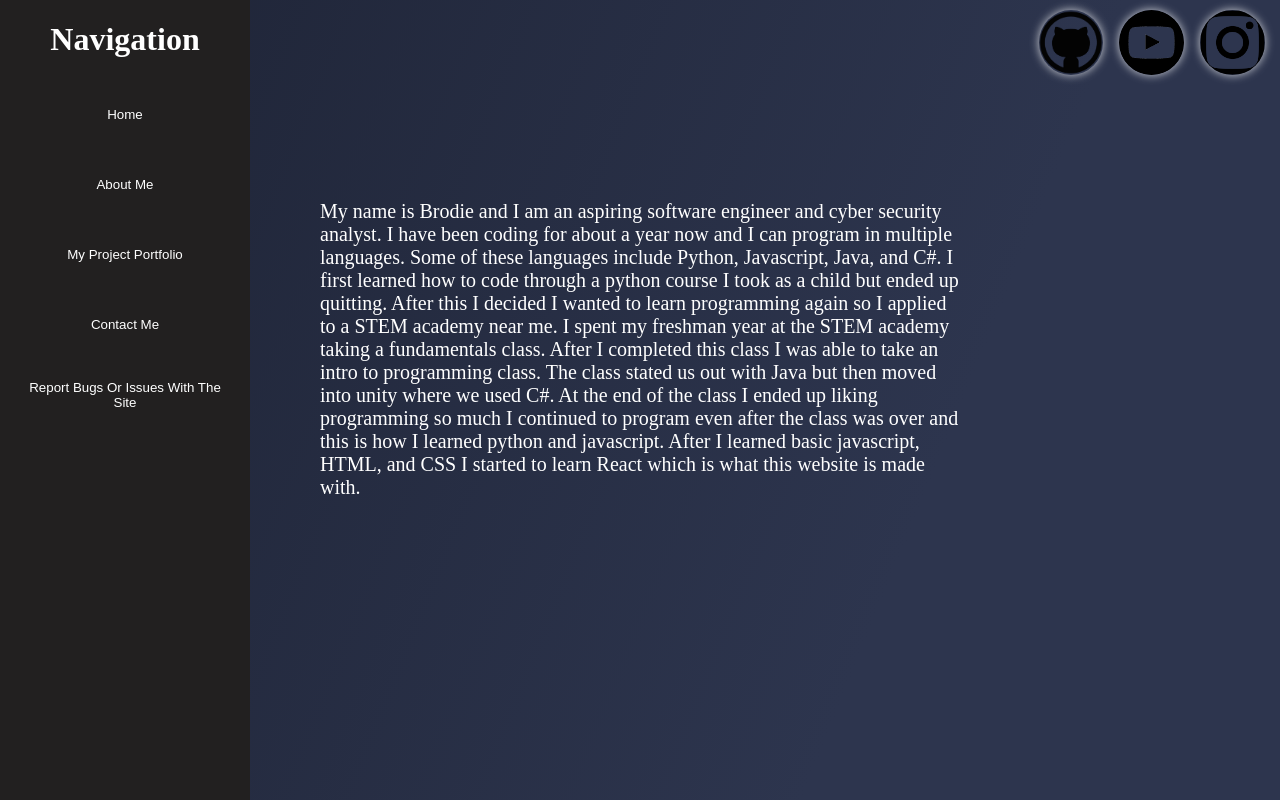
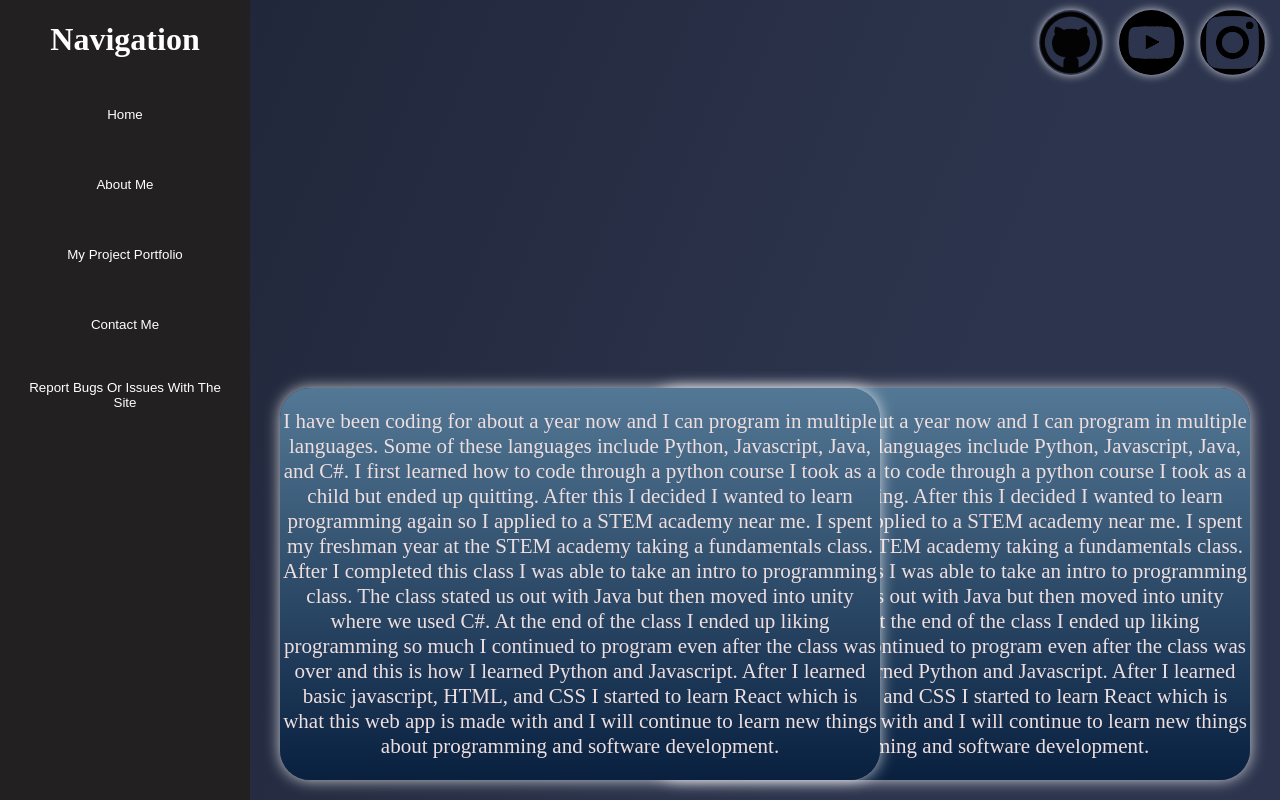
Before and after one commit to lilkahuna/first-app, a React (Create React App) app: page /aboutme in a window 1280 px wide. Built offline with nearby package versions, Linux system fonts and the light colour scheme.

Commit message:
Added more to the about me section

```diff
--- a/src/Components/AboutMe.css
+++ b/src/Components/AboutMe.css
@@ -1,16 +1,50 @@
 .AB-div{
-    display: flex; /* set the display property to flex */
-    justify-content: center; /* center child elements horizontally */
-    align-items: center; /* center child elements vertically */
-    height: 100vh; /* set the height of the container */
-    color: white;
+    margin-bottom: 20px;
+    width: 600px;
+    height: fit-content;
+    border-radius: 30px;
+    background-image: linear-gradient(to top, #09203f 0%, #537895 100%);
+    box-shadow: 0 0 15px rgba(255, 255, 255, 0.781);
+    transition: transform 0.3s;
+    cursor: pointer;
+    display: inline-block;
+    bottom: 0;
+    right: 0;
+    margin-right: 30px;
+    position: fixed;
+}
+
+.CS-div{
+    margin-bottom: 20px;
+    width: 600px;
+    height: fit-content;
+    border-radius: 30px;
+    background-image: linear-gradient(to top, #09203f 0%, #537895 100%);
+    box-shadow: 0 0 15px rgba(255, 255, 255, 0.781);
+    transition: transform 0.3s;
+    cursor: pointer;
+    display: inline-block;
+    bottom: 0;
+    left: 250px;
+    margin-left: 30px;
+    position: fixed;
 
 }
 
+.CS-div:hover{
+    transform: scale(1.01);
+    box-shadow: 0 0 20px rgba(255, 255, 255, 0.781);
+}
+
+.AB-div:hover{
+    transform: scale(1.01);
+    box-shadow: 0 0 20px rgba(255, 255, 255, 0.781);
+}
+
 .text{
-
-    font-size: 20px;
-    width: 50%; /* set the width of the content */
-    height: 50%; /* set the height of the content */
-    text-align: left; /* center the text horizontally within the content */
+    font-size: 21px;
+    text-align: center;
+    background-clip: text;
+    -webkit-background-clip: text;
+    color: rgb(238, 222, 222);
 }
--- a/src/Components/AboutMe.js
+++ b/src/Components/AboutMe.js
@@ -3,11 +3,12 @@ import './AboutMe.css'
 const AboutMe = () =>{
     return(
         <>
+
+
             <div className="AB-div">
 
                 <p className='text'>
 
-                My name is Brodie and I am an aspiring software engineer and cyber security analyst.
                 I have been coding for about a year now and I can program in multiple languages. Some of these languages include Python, Javascript, Java, and C#.
                 I first learned how to code through a python course I took as a child but ended up quitting.
                 After this I decided I wanted to learn programming again so I applied to a STEM academy near me.
@@ -15,12 +16,37 @@ const AboutMe = () =>{
                 After I completed this class I was able to take an intro to programming class.
                 The class stated us out with Java but then moved into unity where we used C#.
                 At the end of the class I ended up liking programming so much I continued to program even after the class was over and
-                this is how I learned python and javascript.
-                After I learned basic javascript, HTML, and CSS I started to learn React which is what this website is made with.
+                this is how I learned Python and Javascript.
+                After I learned basic javascript, HTML, and CSS I started to learn React which is what this web app is made with and I will continue to learn new things about
+                programming and software development.
 
                 </p>
 
             </div>
+
+
+            {/*For testing reasons */}
+            <div className='CS-div'>
+
+                <p className='text'>
+
+                I have been coding for about a year now and I can program in multiple languages. Some of these languages include Python, Javascript, Java, and C#.
+                I first learned how to code through a python course I took as a child but ended up quitting.
+                After this I decided I wanted to learn programming again so I applied to a STEM academy near me.
+                I spent my freshman year at the STEM academy taking a fundamentals class.
+                After I completed this class I was able to take an intro to programming class.
+                The class stated us out with Java but then moved into unity where we used C#.
+                At the end of the class I ended up liking programming so much I continued to program even after the class was over and
+                this is how I learned Python and Javascript.
+                After I learned basic javascript, HTML, and CSS I started to learn React which is what this web app is made with and I will continue to learn new things about
+                programming and software development.
+
+                </p>
+
+            </div>
+
+
+
 
         </>
 
--- a/src/Components/Navbar.css
+++ b/src/Components/Navbar.css
@@ -11,7 +11,7 @@ a{
     width: 250px;
     text-align: center;
     float: left;
-    position: absolute;
+    position: fixed;
     top:0px;
     bottom:0px;
   }
```
